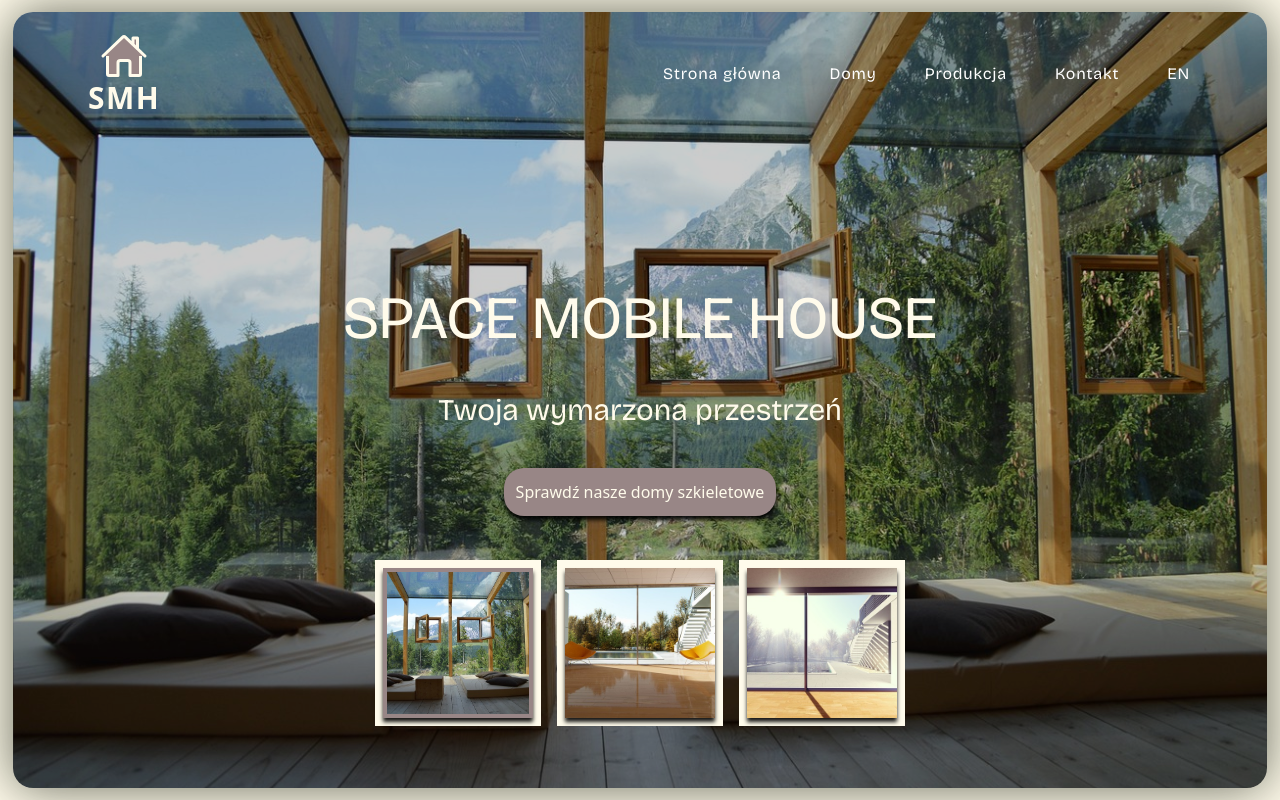
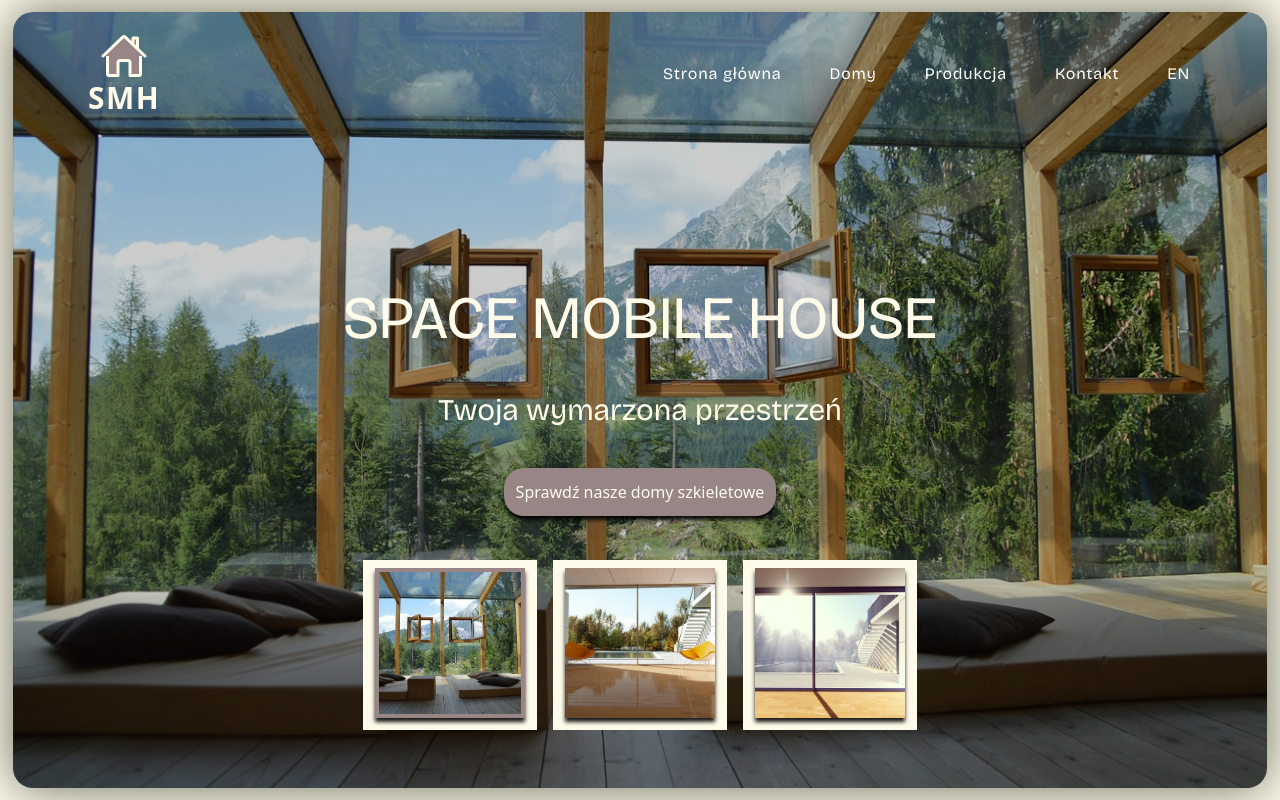
Before and after one commit to designByMilencja/frame-houses, a Next.js app: page / in a window 1280 px wide. Shown: the top 800 px of the page. Built offline with nearby package versions, Linux system fonts and the light colour scheme.

Commit message:
fix(): changed colors and margin

```diff
--- a/components/home/Backgrounds.jsx
+++ b/components/home/Backgrounds.jsx
@@ -7,8 +7,8 @@ const Backgrounds = ({backgroundIndex, handleBackgroundChange}) => {
         {backgroundsSmall.map((bg, index) => (
             <div key={index} className="mx-2 flex bg-primary">
             <div
-                className={`w-[150px] h-[150px] bg-cover bg-center m-2 cursor-pointer box-with-shadow
-                                    ${backgroundIndex === index ? 'border-4 border-green' : ''}`}
+                className={`w-[150px] h-[150px] bg-cover bg-center mt-2 mb-3 mx-3 cursor-pointer box-with-shadow
+                                    ${backgroundIndex === index ? 'border-4 border-dark' : ''}`}
                 style={{ backgroundImage: `url("${bg}")` }}
                 onClick={() => handleBackgroundChange(index)}
             ></div>  </div>
```
